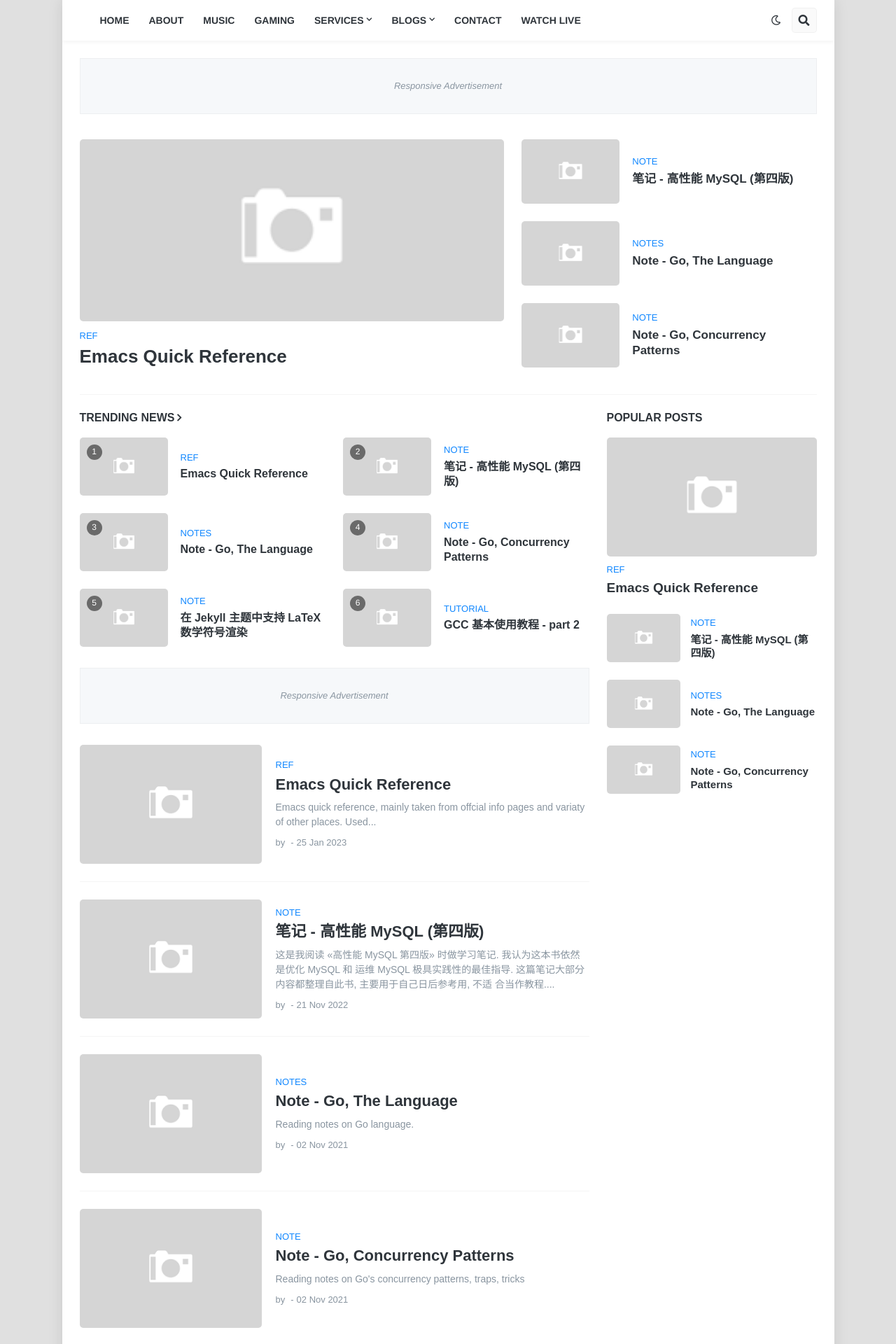
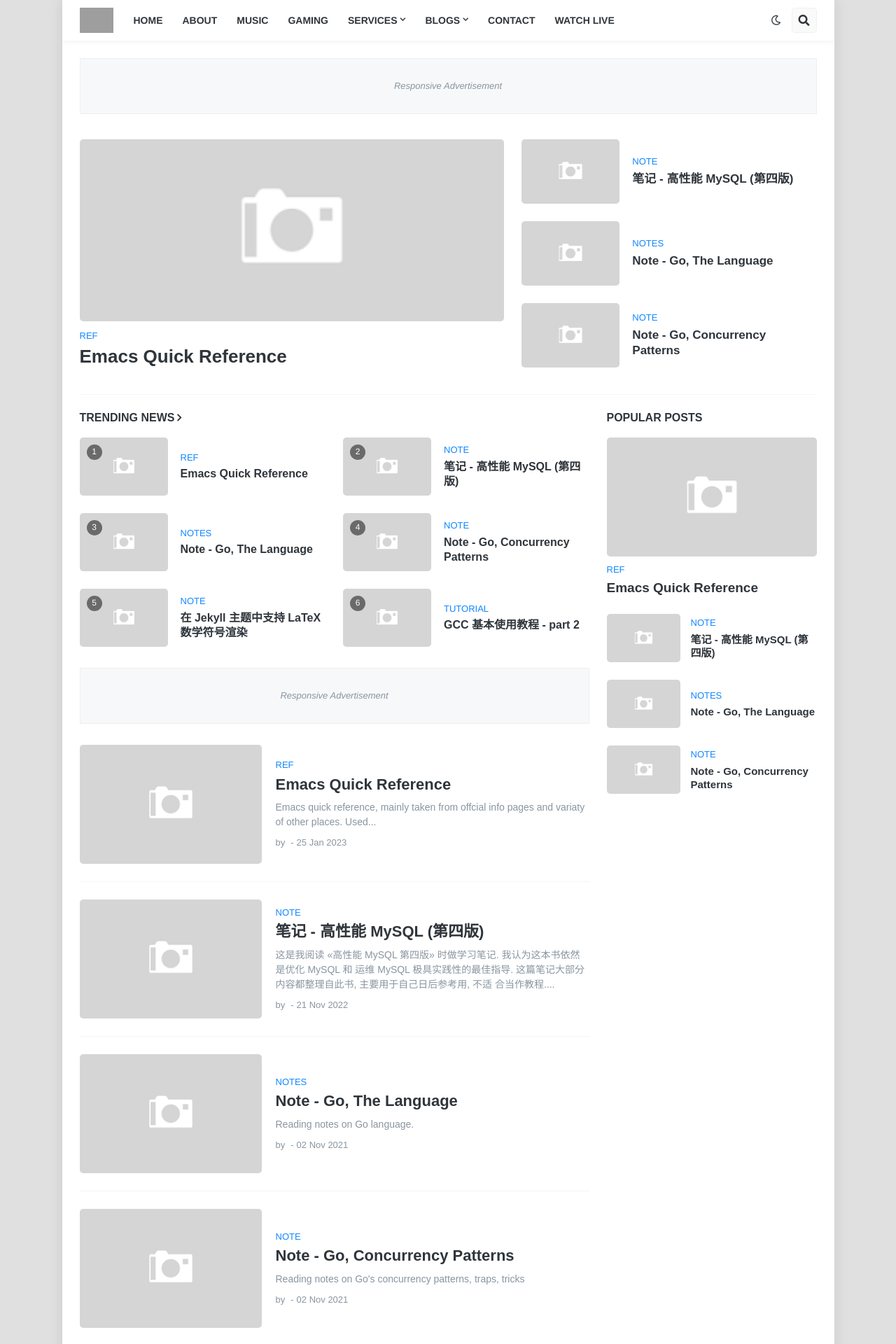
Before and after one commit to postca/postca.github.io, a Jekyll site: the page built from index.html, in a window 1280 px wide. Shown: the top 1920 px of the page at 70% size. Built offline with Jekyll 4.4.1, drawn with Linux system fonts in a browser that asks for light colours; the list of posts is cut into pages by our own code.

Commit message:
Update _config.yml

```diff
--- a/_config.yml
+++ b/_config.yml
@@ -27,6 +27,7 @@ shout: # Required: **TWO** lines, will be displayed on page's header.
   -
   -
 description: "unifreak's blog." # Required
+logo: 'https://blogger.googleusercontent.com/img/b/R29vZ2xl/AVvXsEi6nBYYJpRz06XZDLKmLLPogN-k0NQdROU7w4XBaVBWWdRLQZrRmqdUHcqmqAFqXpqPfx6OK7mUg74T_8Yms19n5OT9N6FGprDGKWkWU-Am6P8svKFWg77TTdeSy8lLNOlXkGh2BUPuUIE6/s1600/supermag.png'
 
 disqus:
   comments: false # Global toggle on/off disqus comment
```
